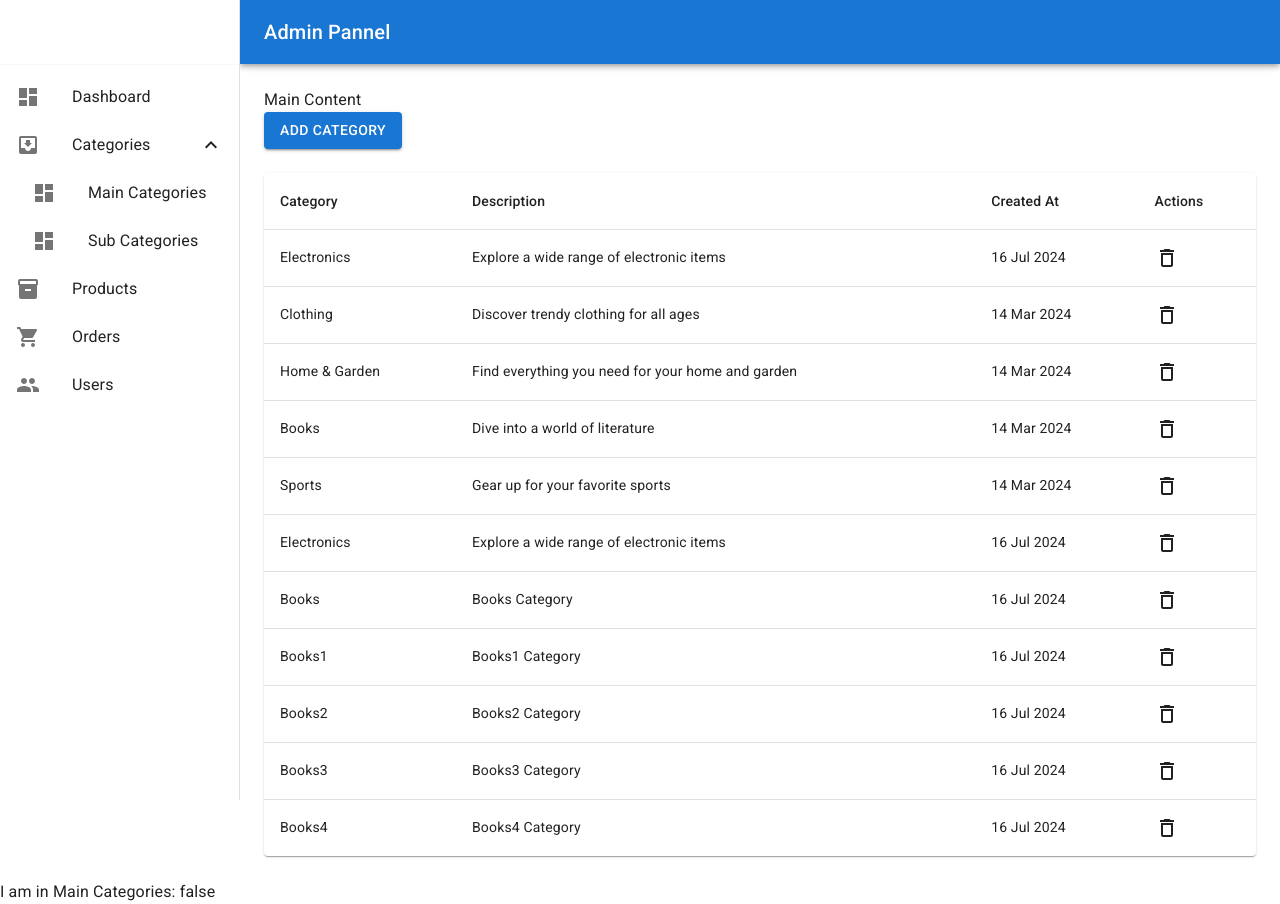
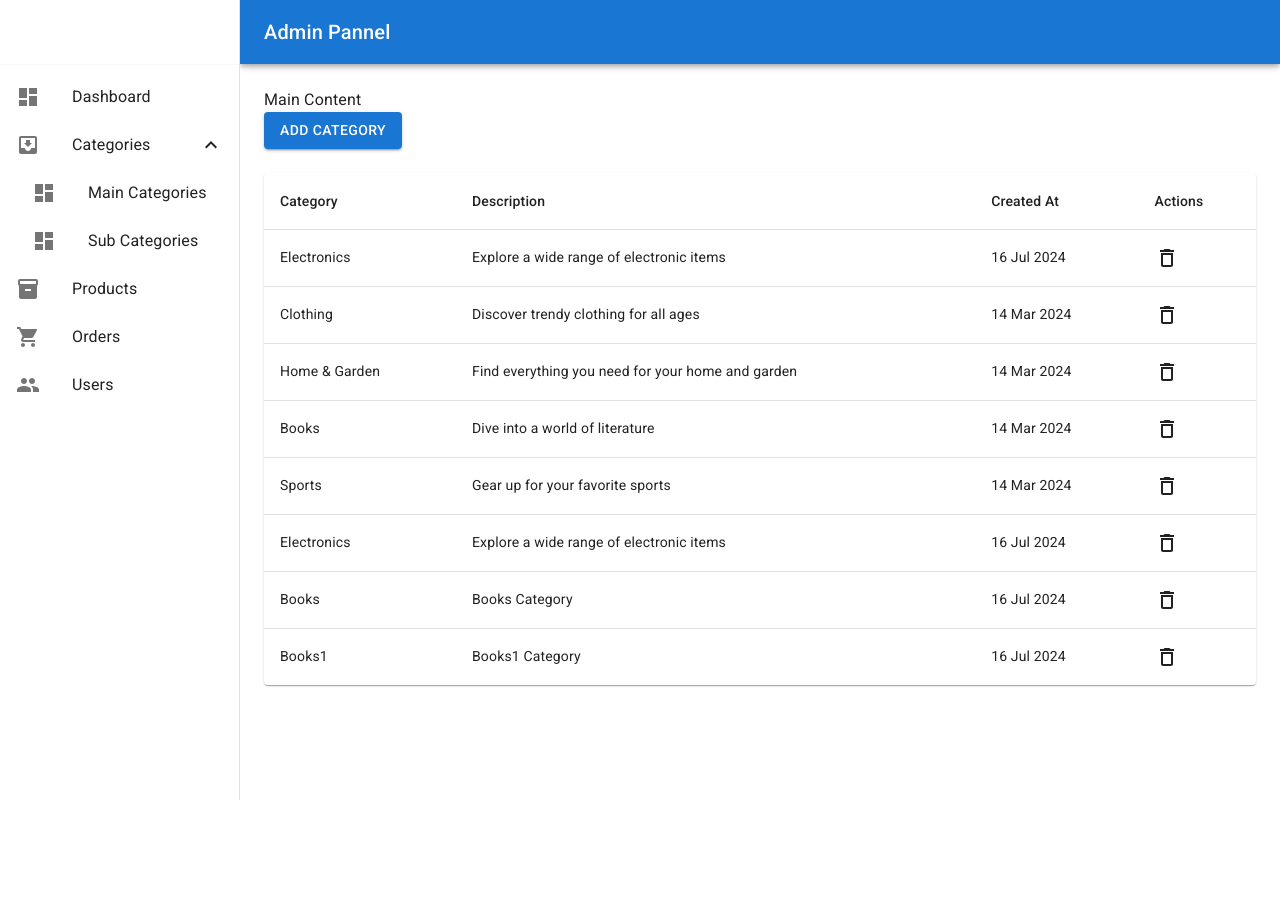
Before and after one commit to SumitDongare/project-01_admin-portal, a React (Create React App) app: page /pages/categories/main-categories in a window 1280 px wide. After the commit the page ends 800 px from the top, so only its background shows below. Built offline with nearby package versions, Linux system fonts and the light colour scheme; data requests are answered from the project's data file.

Commit message:
added code to delete in MainCategoriesList

```diff
--- a/db.json
+++ b/db.json
@@ -35,29 +35,14 @@
       "description": "Explore a wide range of electronic items"
     },
     {
-      "id": 45,
+      "id": "45",
       "name": "Books",
       "description": "Books Category"
     },
     {
-      "id": 49,
+      "id": "49",
       "name": "Books1",
       "description": "Books1 Category "
-    },
-    {
-      "id": 64,
-      "name": "Books2",
-      "description": "Books2 Category"
-    },
-    {
-      "id": 26,
-      "name": "Books3",
-      "description": "Books3 Category"
-    },
-    {
-      "id": 79,
-      "name": "Books4",
-      "description": "Books4 Category"
     }
   ],
   "subCategories": [
--- a/src/pages/categories/CategoriesComponent.js
+++ b/src/pages/categories/CategoriesComponent.js
@@ -41,7 +41,7 @@ export default function CategoriesComponent() {
   return (
     <Routes>
       <Route path="/" element={<Navigate to="main-categories" replace={true} />}></Route>
-      <Route path="main-categories" element={<MainCategoriesList ></MainCategoriesList>}></Route>
+      <Route path="main-categories" element={<MainCategoriesList getCategories={getCategories} ></MainCategoriesList>}></Route>
       <Route path="main-categories/create" element={<CreateMainCategory getCategories={getCategories}></CreateMainCategory>}></Route>
       <Route path="sub-categories" element={<SubCategoriesList></SubCategoriesList>}></Route>
       <Route path="sub-categories/create" element={<CreateSubCategory></CreateSubCategory>}></Route>
--- a/src/pages/categories/main-categories/MainCategoriesList.js
+++ b/src/pages/categories/main-categories/MainCategoriesList.js
@@ -5,14 +5,36 @@ import moment from 'moment';
 import { useNavigate } from "react-router-dom";
 import ConfirmationDialog from "../../../components/ConfirmationDialog";
 import { useState } from "react";
-import { createPortal } from "react-dom";
+import axios from 'axios';
+import { API_BASE_URL } from "../../../utils/ApiConstants";
+// import { createPortal } from "react-dom";
 
 
 
-export default function MainCategoriesList() {
+export default function MainCategoriesList({getCategories}) {
   const mainCategories = useSelector((store) => store.mainCategories);
   const navigate = useNavigate();
-  const [deletDialogOpen, setDeleteDialogOpen] = useState(false)
+  const [deletDialogOpen, setDeleteDialogOpen] = useState(false);
+  const [categoryToDelete, setCategoryToDelete] = useState(null);
+
+  const deleteCategory = () =>{
+
+     axios.delete(`${API_BASE_URL}/categories/${categoryToDelete}`)
+     .then(function (response) {
+       // handle success
+      alert('Category deleted!');
+      getCategories();
+
+     })
+     .catch(function (error) {
+       // handle error
+       console.log("There is an error", error);
+     })
+     .finally(function () {
+       // always executed
+       setCategoryToDelete(null)
+     });
+  }
 
 
   return (
@@ -20,11 +42,14 @@ export default function MainCategoriesList() {
       <ConfirmationDialog title="Confirm?" description="Do you want to delete?" open={deletDialogOpen} handleClose={(flag)=>{
         setDeleteDialogOpen(false)
         if(flag){
-          alert('Deleting!')
+          deleteCategory();
+        }else{
+          setCategoryToDelete(null)
         }
+
       }}></ConfirmationDialog>
 
-      {createPortal(<div>I am in Main Categories: {deletDialogOpen +''} </div>, document.body )}
+      {/* {createPortal(<div>I am in Main Categories: {deletDialogOpen +''} </div>, document.body )} */}
 
       <Button  variant="contained" onClick={()=>{
         navigate('create')
@@ -52,7 +77,10 @@ export default function MainCategoriesList() {
                 </TableCell>
                 <TableCell >{row.description}</TableCell>
                 <TableCell >{ moment(row.createdAt).format('DD MMM YYYY')}</TableCell>
-                <TableCell ><DeleteOutlineOutlinedIcon onClick={()=>setDeleteDialogOpen(true)} ></DeleteOutlineOutlinedIcon></TableCell>
+                <TableCell ><DeleteOutlineOutlinedIcon onClick={()=> {
+                  setDeleteDialogOpen(true)
+                  setCategoryToDelete(row.id)
+                  }} ></DeleteOutlineOutlinedIcon></TableCell>
 
               </TableRow>
             ))}
```
Also changed, not shown: src/notes.txt.
